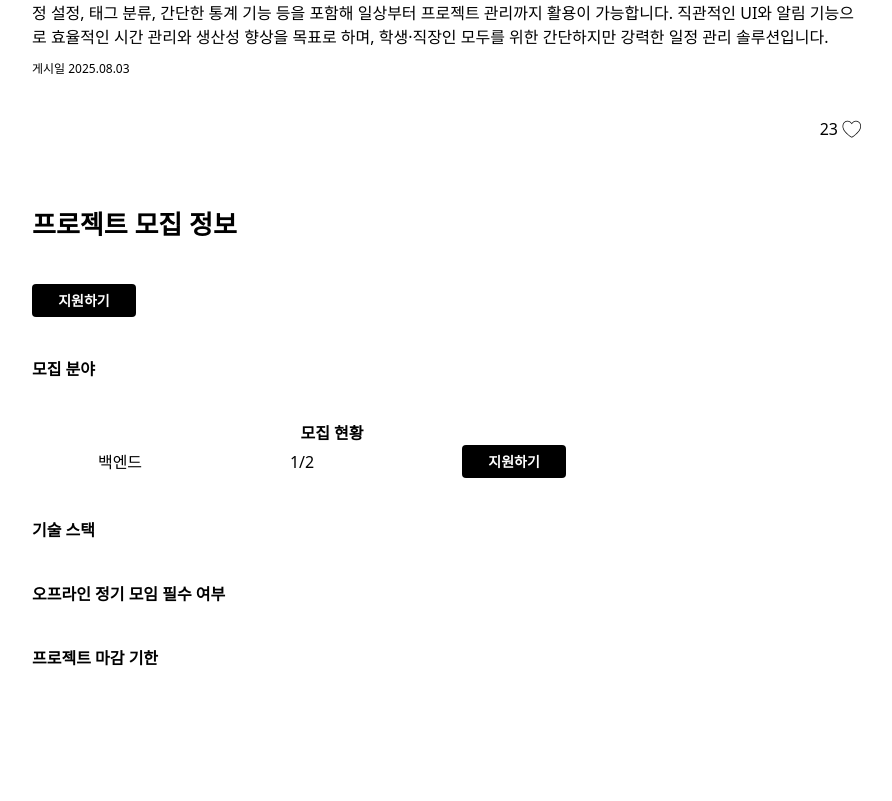
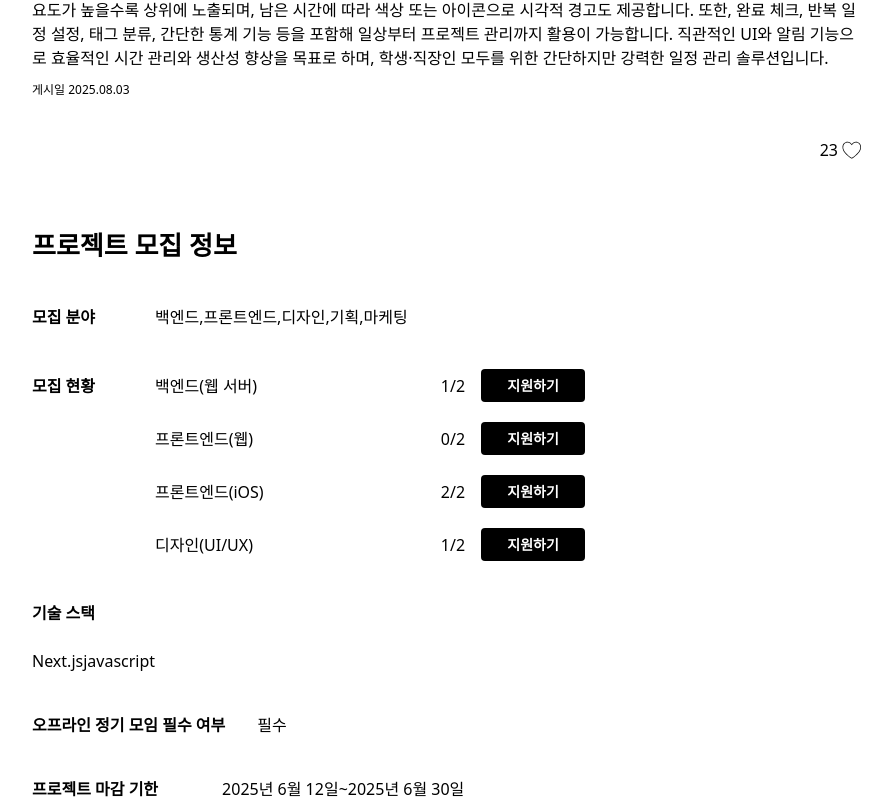
Before and after one commit to WardK-meeTeam/meeteam_front, a Next.js app: page /project-detail in a window 1280 px wide. Shown: the part 893-1694 px from the top of the page, without its empty margins (322-1214 px from the left). Before the commit the page ends 1563 px from the top, so only its background shows below. Built offline with nearby package versions, Linux system fonts and the light colour scheme.

Commit message:
[MTM-5] [#62] feat: 동적 렌더링 적용

```diff
--- /dev/null
+++ b/app/project-detail/components/ProjectCategoryIcon.tsx
@@ -0,0 +1,11 @@
+export default function ProjectCategoryIcon({
+  category,
+}: {
+  category: string;
+}) {
+  return (
+    <div className="py-2 px-4 rounded-full bg-mtm-light-blue text-mtm-main-blue text-[14px]">
+      {category}
+    </div>
+  );
+}
--- a/app/project-detail/components/ProjectRecruitInfo.tsx
+++ b/app/project-detail/components/ProjectRecruitInfo.tsx
@@ -1,23 +1,63 @@
-import ApplyButton from "./ApplyButton";
 import RecruitCurrentRow from "./RecruitCurrentRow";
+
+const recruitStatus = [
+  {
+    field: "백엔드(웹 서버)",
+    recruited: 1,
+    capacity: 2,
+  },
+  {
+    field: "프론트엔드(웹)",
+    recruited: 0,
+    capacity: 2,
+  },
+  {
+    field: "프론트엔드(iOS)",
+    recruited: 2,
+    capacity: 2,
+  },
+  {
+    field: "디자인(UI/UX)",
+    recruited: 1,
+    capacity: 2,
+  },
+];
+
+const skills = ["Next.js", "javascript"];
+const mustOffline = "필수";
+const deadline = "2025년 6월 12일~2025년 6월 30일";
 
 export default function ProjectRecruitInfo() {
   return (
-    <div className="flex flex-col gap-10 max-w-[600px]">
+    <div className="flex flex-col gap-10">
       <span className="text-[26px] font-bold">프로젝트 모집 정보</span>
-      <ApplyButton />
-      <span className="font-bold">모집 분야</span>
-      <table>
-        <tr>
-          <th className="font-bold">모집 현황</th>
-        </tr>
-
-        <RecruitCurrentRow />
-      </table>
-
-      <span className="font-bold">기술 스택</span>
-      <span className="font-bold">오프라인 정기 모임 필수 여부</span>
-      <span className="font-bold">프로젝트 마감 기한</span>
+      <section className="flex flex-row gap-15 items-baseline">
+        <span className="font-bold">모집 분야</span>
+        백엔드,프론트엔드,디자인,기획,마케팅
+      </section>
+      <section className="flex flex-row gap-15 items-baseline">
+        <span className="font-bold">모집 현황</span>
+        <div className="flex flex-col gap-5">
+          {recruitStatus.map((item) => (
+            <RecruitCurrentRow
+              key={`recruit-status-${item.field}-${item.recruited}/${item.capacity}`}
+              {...item}
+            />
+          ))}
+        </div>
+      </section>
+      <div className="flex flex-col gap-6">
+        <span className="font-bold">기술 스택</span>
+        {skills.map((skill) => skill)}
+      </div>
+      <div className="flex flex-row gap-8">
+        <span className="font-bold">오프라인 정기 모임 필수 여부</span>
+        {mustOffline}
+      </div>
+      <div className="flex flex-row gap-16">
+        <span className="font-bold">프로젝트 마감 기한</span>
+        <span>{deadline}</span>
+      </div>
     </div>
   );
 }
--- a/app/project-detail/components/RecruitCurrentRow.tsx
+++ b/app/project-detail/components/RecruitCurrentRow.tsx
@@ -1,11 +1,23 @@
 import ApplyButton from "./ApplyButton";
 
-export default function RecruitCurrentRow() {
+interface RecruitCurrentRowProps {
+  field: string;
+  recruited: number;
+  capacity: number;
+}
+
+export default function RecruitCurrentRow({
+  field,
+  recruited,
+  capacity,
+}: RecruitCurrentRowProps) {
   return (
-    <div className="flex flex-row gap-4 justify-around items-center">
-      <span>백엔드</span>
-      <span>1/2</span>
-      <ApplyButton />
+    <div className="flex flex-row gap-4 justify-around items-center min-w-[430px]">
+      <span className="flex-1">{field}</span>
+      <span>
+        {recruited}/{capacity}
+      </span>
+      <ApplyButton disabled={recruited === capacity} />
     </div>
   );
 }
```
